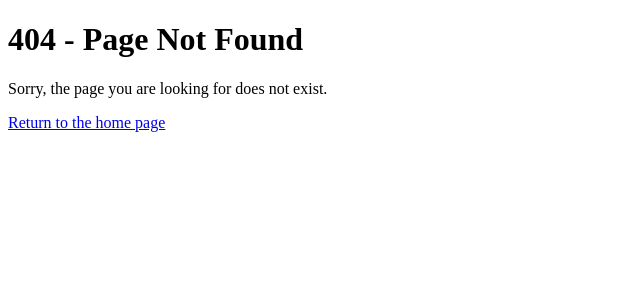
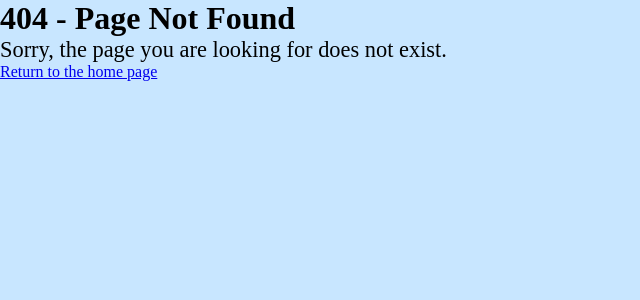
Before and after one commit to Werner-Staeblein/Project-4, a Django app: template templates/404.html in a window 1280 px wide. Shown: the top 300 px of the page, without its empty margins (0-640 px from the left). Run offline with Django 4.2, Linux system fonts and the light colour scheme; the template is opened without the code that fills it, so the values that code supplies are empty.

Commit message:
Update 404.html and test for 404.html still displayed. Test passed

```diff
--- a/templates/404.html
+++ b/templates/404.html
@@ -1,13 +1,18 @@
+{% load static %}
+
 <!DOCTYPE html>
 <html lang="en">
 <head>
     <meta charset="UTF-8">
     <meta name="viewport" content="width=device-width, initial-scale=1.0">
     <title>Page Not Found</title>
+    <link rel="stylesheet" href="{% static 'css/style.css' %}">
 </head>
-<body>
-    <h1>404 - Page Not Found</h1>
-    <p>Sorry, the page you are looking for does not exist.</p>
-    <a href="/">Return to the home page</a>
+<body class="error-page">
+    <div class="container">
+        <h1>404 - Page Not Found</h1>
+        <p>Sorry, the page you are looking for does not exist.</p>
+        <a href="/">Return to the home page</a>
+    </div>
 </body>
 </html>
```
